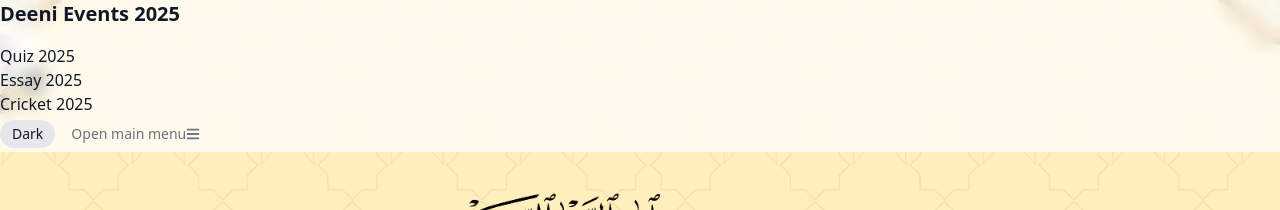
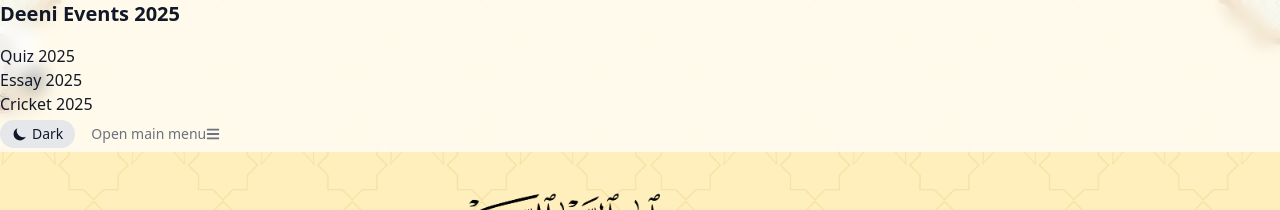
Before and after one commit to ausshadu/results-app, a Next.js app: page / in a window 1280 px wide. Shown: the top 210 px of the page. Built offline with nearby package versions, Linux system fonts and the light colour scheme.

Commit message:
Minor Change

```diff
--- a/app/components/Header.tsx
+++ b/app/components/Header.tsx
@@ -31,7 +31,18 @@
       onClick={toggle}
       className="px-3 py-1 text-sm font-medium text-gray-900 bg-gray-200 rounded-full hover:bg-gray-300 dark:text-gray-100 dark:bg-gray-700 dark:hover:bg-gray-600"
     >
-      {isDark ? "Light" : "Dark"}
+      <div className="flex items-center gap-1">
+        {isDark ? (
+          <svg className="w-4 h-4" fill="currentColor" viewBox="0 0 20 20" xmlns="http://www.w3.org/2000/svg">
+            <path d="M10 2a1 1 0 011 1v1a1 1 0 11-2 0V3a1 1 0 011-1zm4 8a4 4 0 11-8 0 4 4 0 018 0zm-.464 4.95l.707.707a1 1 0 001.414-1.414l-.707-.707a1 1 0 00-1.414 1.414zm2.12-10.607a1 1 0 010 1.414l-.706.707a1 1 0 11-1.414-1.414l.707-.707a1 1 0 011.414 0zM17 11a1 1 0 100-2h-1a1 1 0 100 2h1zm-7 4a1 1 0 011 1v1a1 1 0 11-2 0v-1a1 1 0 011-1zM5.05 6.464A1 1 0 106.465 5.05l-.708-.707a1 1 0 00-1.414 1.414l.707.707zm1.414 8.486l-.707.707a1 1 0 01-1.414-1.414l.707-.707a1 1 0 011.414 1.414zM4 11a1 1 0 100-2H3a1 1 0 000 2h1z" />
+          </svg>
+        ) : (
+          <svg className="w-4 h-4" fill="currentColor" viewBox="0 0 20 20" xmlns="http://www.w3.org/2000/svg">
+            <path d="M17.293 13.293A8 8 0 016.707 2.707a8.001 8.001 0 1010.586 10.586z" />
+          </svg>
+        )}
+        {isDark ? "Light" : "Dark"}
+      </div>
     </button>
   );
 }
```
